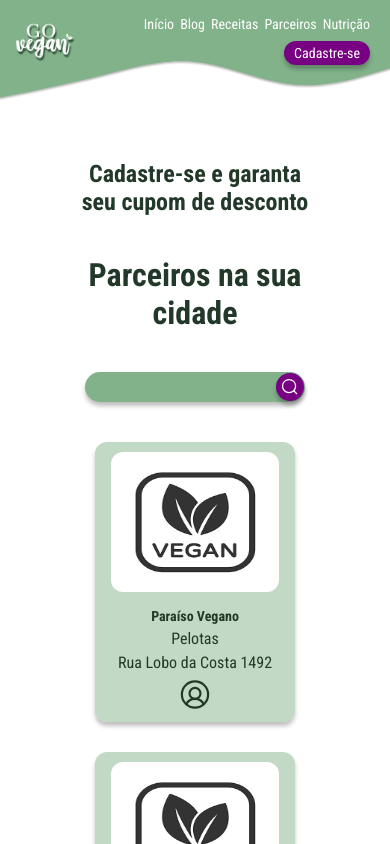
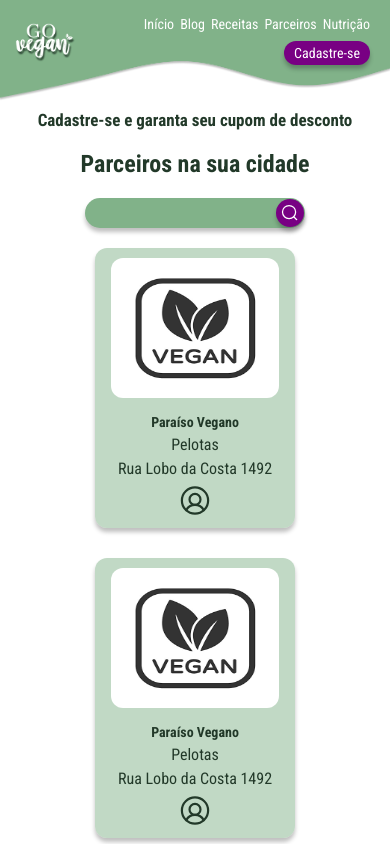
Before and after one commit to julianasinnott/goVegan, a React (Vite) app: page /parceiros in a window 390 px wide. Shown: the top 844 px of the page. Built offline with nearby package versions, Linux system fonts and the light colour scheme.

Commit message:
feat: responsive design partners page

```diff
--- a/src/pages/PartnersPage/index.jsx
+++ b/src/pages/PartnersPage/index.jsx
@@ -5,6 +5,7 @@ import { SearchInput } from "../../components/SearchInput";
 import { Card } from "../../components/Card";
 import MockImg from "/assets/mock-img.png";
 import "./index.css";
+import "./responsive.css";
 import { theme } from "../../utils/theme";
 
 export function PartnersPage() {
@@ -77,8 +78,8 @@ export function PartnersPage() {
     <div>
       <Header type={"USER"} />
       <main className="partners__main">
-        <h2>Cadastre-se e garanta seu cupom de desconto</h2>
-        <h1>Parceiros na sua cidade</h1>
+        <h2 className="partners__subtitle">Cadastre-se e garanta seu cupom de desconto</h2>
+        <h1 className="partners__title"> Parceiros na sua cidade</h1>
         <SearchInput />
         <section className="partners__section">
           {partners?.map((partner, index) => (
--- /dev/null
+++ b/src/pages/PartnersPage/responsive.css
@@ -0,0 +1,26 @@
+@media only screen and (max-width:630px) {
+  .partners__main {
+    gap: 30px;
+    margin-top: 100px;
+  }
+  .partners__subtitle {
+    font-size: 22px;
+  }
+  .partners__title {
+    font-size: 28px;
+  }
+}
+
+@media only screen and (max-width:590px) {
+  .partners__main {
+    padding: 30px 10px 20px;
+    gap: 20px;
+    margin-top: 80px;
+  }
+  .partners__subtitle {
+    font-size: 17px;
+  }
+  .partners__title {
+    font-size: 24px;
+  }
+}
```
